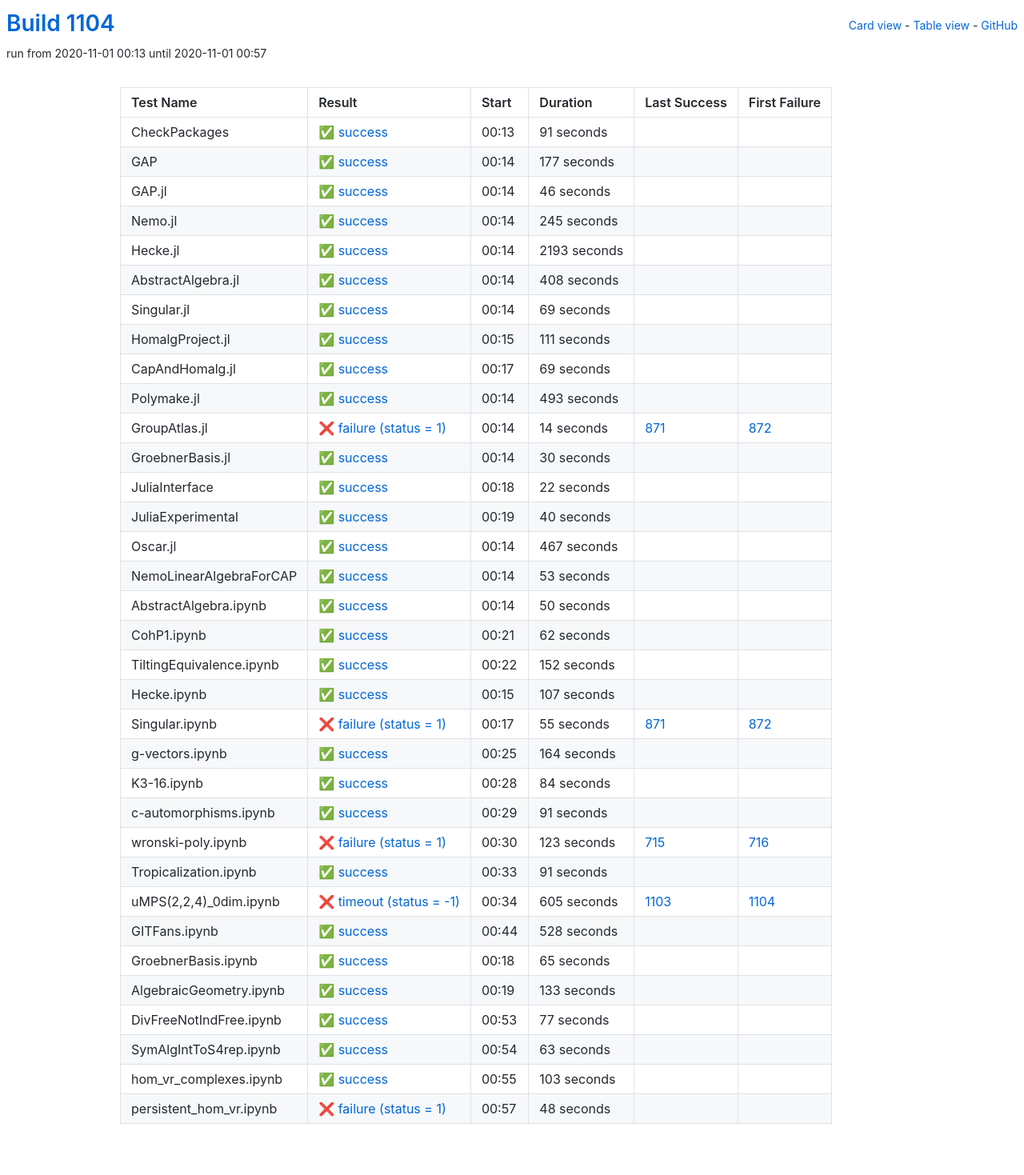
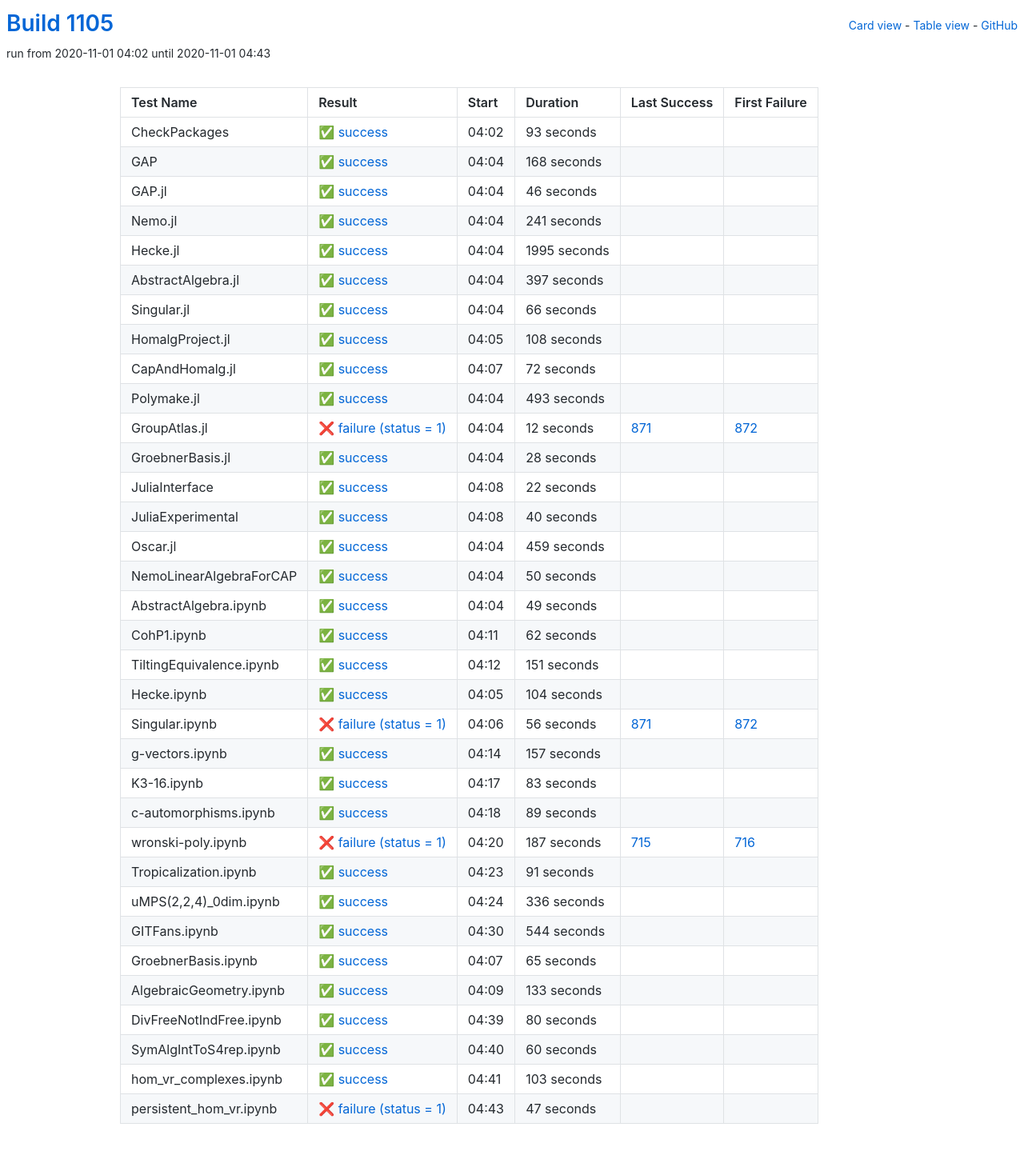
Before and after one commit to oscar-system/oscar-ci-status-stable, a Jekyll site: the page built from table.html, in a window 1280 px wide. Shown: the whole page at 80% size. Built offline with Jekyll 4.4.1, drawn with Linux system fonts in a browser that asks for light colours.

Commit message:
Build #1105

```diff
--- a/_data/ci.yml
+++ b/_data/ci.yml
@@ -1,6 +1,6 @@
 ---
-build: 1104
-build_url: https://oscarci.mathematik.uni-kl.de/job/oscar-stable/1104/
+build: 1105
+build_url: https://oscarci.mathematik.uni-kl.de/job/oscar-stable/1105/
 job: oscar-stable
 organization: oscar-system
 repo: oscar-ci-status-stable
@@ -8,32 +8,32 @@ repourl: https://github.com/oscar-system/oscar-ci-status-stable
 tests:
 - name: CheckPackages
   id: checkpackages
-  log: https://oscarci.mathematik.uni-kl.de/job/oscar-stable/1104/artifact/logs/build-1104/CheckPackages.log
-  start: 2020-11-01 00:13
+  log: https://oscarci.mathematik.uni-kl.de/job/oscar-stable/1105/artifact/logs/build-1105/CheckPackages.log
+  start: 2020-11-01 04:02
   success: true
   exitcode: 0
   status: success
-  duration: 91
+  duration: 93
   last_success: false
   last_success_url:
   first_failure: false
   first_failure_url:
 - name: GAP
   id: gap
-  log: https://oscarci.mathematik.uni-kl.de/job/oscar-stable/1104/artifact/logs/build-1104/GAP.log
-  start: 2020-11-01 00:14
+  log: https://oscarci.mathematik.uni-kl.de/job/oscar-stable/1105/artifact/logs/build-1105/GAP.log
+  start: 2020-11-01 04:04
   success: true
   exitcode: 0
   status: success
-  duration: 177
+  duration: 168
   last_success: false
   last_success_url:
   first_failure: false
   first_failure_url:
 - name: GAP.jl
   id: gap-jl
-  log: https://oscarci.mathematik.uni-kl.de/job/oscar-stable/1104/artifact/logs/build-1104/GAP.jl.log
-  start: 2020-11-01 00:14
+  log: https://oscarci.mathematik.uni-kl.de/job/oscar-stable/1105/artifact/logs/build-1105/GAP.jl.log
+  start: 2020-11-01 04:04
   success: true
   exitcode: 0
   status: success
@@ -44,80 +44,80 @@ tests:
   first_failure_url:
 - name: Nemo.jl
   id: nemo-jl
-  log: https://oscarci.mathematik.uni-kl.de/job/oscar-stable/1104/artifact/logs/build-1104/Nemo.jl.log
-  start: 2020-11-01 00:14
+  log: https://oscarci.mathematik.uni-kl.de/job/oscar-stable/1105/artifact/logs/build-1105/Nemo.jl.log
+  start: 2020-11-01 04:04
   success: true
   exitcode: 0
   status: success
-  duration: 245
+  duration: 241
   last_success: false
   last_success_url:
   first_failure: false
   first_failure_url:
 - name: Hecke.jl
   id: hecke-jl
-  log: https://oscarci.mathematik.uni-kl.de/job/oscar-stable/1104/artifact/logs/build-1104/Hecke.jl.log
-  start: 2020-11-01 00:14
+  log: https://oscarci.mathematik.uni-kl.de/job/oscar-stable/1105/artifact/logs/build-1105/Hecke.jl.log
+  start: 2020-11-01 04:04
   success: true
   exitcode: 0
   status: success
-  duration: 2193
+  duration: 1995
   last_success: false
   last_success_url:
   first_failure: false
   first_failure_url:
 - name: AbstractAlgebra.jl
   id: abstractalgebra-jl
-  log: https://oscarci.mathematik.uni-kl.de/job/oscar-stable/1104/artifact/logs/build-1104/AbstractAlgebra.jl.log
-  start: 2020-11-01 00:14
+  log: https://oscarci.mathematik.uni-kl.de/job/oscar-stable/1105/artifact/logs/build-1105/AbstractAlgebra.jl.log
+  start: 2020-11-01 04:04
   success: true
   exitcode: 0
   status: success
-  duration: 408
+  duration: 397
   last_success: false
   last_success_url:
   first_failure: false
   first_failure_url:
 - name: Singular.jl
   id: singular-jl
-  log: https://oscarci.mathematik.uni-kl.de/job/oscar-stable/1104/artifact/logs/build-1104/Singular.jl.log
-  start: 2020-11-01 00:14
+  log: https://oscarci.mathematik.uni-kl.de/job/oscar-stable/1105/artifact/logs/build-1105/Singular.jl.log
+  start: 2020-11-01 04:04
   success: true
   exitcode: 0
   status: success
-  duration: 69
+  duration: 66
   last_success: false
   last_success_url:
   first_failure: false
   first_failure_url:
 - name: HomalgProject.jl
   id: homalgproject-jl
-  log: https://oscarci.mathematik.uni-kl.de/job/oscar-stable/1104/artifact/logs/build-1104/HomalgProject.jl.log
-  start: 2020-11-01 00:15
+  log: https://oscarci.mathematik.uni-kl.de/job/oscar-stable/1105/artifact/logs/build-1105/HomalgProject.jl.log
+  start: 2020-11-01 04:05
   success: true
   exitcode: 0
   status: success
-  duration: 111
+  duration: 108
   last_success: false
   last_success_url:
   first_failure: false
   first_failure_url:
 - name: CapAndHomalg.jl
   id: capandhomalg-jl
-  log: https://oscarci.mathematik.uni-kl.de/job/oscar-stable/1104/artifact/logs/build-1104/CapAndHomalg.jl.log
-  start: 2020-11-01 00:17
+  log: https://oscarci.mathematik.uni-kl.de/job/oscar-stable/1105/artifact/logs/build-1105/CapAndHomalg.jl.log
+  start: 2020-11-01 04:07
   success: true
   exitcode: 0
   status: success
-  duration: 69
+  duration: 72
   last_success: false
   last_success_url:
   first_failure: false
   first_failure_url:
 - name: Polymake.jl
   id: polymake-jl
-  log: https://oscarci.mathematik.uni-kl.de/job/oscar-stable/1104/artifact/logs/build-1104/Polymake.jl.log
-  start: 2020-11-01 00:14
+  log: https://oscarci.mathematik.uni-kl.de/job/oscar-stable/1105/artifact/logs/build-1105/Polymake.jl.log
+  start: 2020-11-01 04:04
   success: true
   exitcode: 0
   status: success
@@ -128,32 +128,32 @@ tests:
   first_failure_url:
 - name: GroupAtlas.jl
   id: groupatlas-jl
-  log: https://oscarci.mathematik.uni-kl.de/job/oscar-stable/1104/artifact/logs/build-1104/GroupAtlas.jl.log
-  start: 2020-11-01 00:14
+  log: https://oscarci.mathematik.uni-kl.de/job/oscar-stable/1105/artifact/logs/build-1105/GroupAtlas.jl.log
+  start: 2020-11-01 04:04
   success: false
   exitcode: 1
   status: failure
-  duration: 14
+  duration: 12
   last_success: 871
   last_success_url: https://oscarci.mathematik.uni-kl.de/job/oscar-stable/871/
   first_failure: 872
   first_failure_url: https://oscarci.mathematik.uni-kl.de/job/oscar-stable/872/
 - name: GroebnerBasis.jl
   id: groebnerbasis-jl
-  log: https://oscarci.mathematik.uni-kl.de/job/oscar-stable/1104/artifact/logs/build-1104/GroebnerBasis.jl.log
-  start: 2020-11-01 00:14
+  log: https://oscarci.mathematik.uni-kl.de/job/oscar-stable/1105/artifact/logs/build-1105/GroebnerBasis.jl.log
+  start: 2020-11-01 04:04
   success: true
   exitcode: 0
   status: success
-  duration: 30
+  duration: 28
   last_success: false
   last_success_url:
   first_failure: false
   first_failure_url:
 - name: JuliaInterface
   id: juliainterface
-  log: https://oscarci.mathematik.uni-kl.de/job/oscar-stable/1104/artifact/logs/build-1104/JuliaInterface.log
-  start: 2020-11-01 00:18
+  log: https://oscarci.mathematik.uni-kl.de/job/oscar-stable/1105/artifact/logs/build-1105/JuliaInterface.log
+  start: 2020-11-01 04:08
   success: true
   exitcode: 0
   status: success
@@ -164,8 +164,8 @@ tests:
   first_failure_url:
 - name: JuliaExperimental
   id: juliaexperimental
-  log: https://oscarci.mathematik.uni-kl.de/job/oscar-stable/1104/artifact/logs/build-1104/JuliaExperimental.log
-  start: 2020-11-01 00:19
+  log: https://oscarci.mathematik.uni-kl.de/job/oscar-stable/1105/artifact/logs/build-1105/JuliaExperimental.log
+  start: 2020-11-01 04:08
   success: true
   exitcode: 0
   status: success
@@ -176,32 +176,20 @@ tests:
   first_failure_url:
 - name: Oscar.jl
   id: oscar-jl
-  log: https://oscarci.mathematik.uni-kl.de/job/oscar-stable/1104/artifact/logs/build-1104/Oscar.jl.log
-  start: 2020-11-01 00:14
+  log: https://oscarci.mathematik.uni-kl.de/job/oscar-stable/1105/artifact/logs/build-1105/Oscar.jl.log
+  start: 2020-11-01 04:04
   success: true
   exitcode: 0
   status: success
-  duration: 467
+  duration: 459
   last_success: false
   last_success_url:
   first_failure: false
   first_failure_url:
 - name: NemoLinearAlgebraForCAP
   id: nemolinearalgebraforcap
-  log: https://oscarci.mathematik.uni-kl.de/job/oscar-stable/1104/artifact/logs/build-1104/NemoLinearAlgebraForCAP.log
-  start: 2020-11-01 00:14
-  success: true
-  exitcode: 0
-  status: success
-  duration: 53
-  last_success: false
-  last_success_url:
-  first_failure: false
-  first_failure_url:
-- name: AbstractAlgebra.ipynb
-  id: abstractalgebra-ipynb
-  log: https://oscarci.mathematik.uni-kl.de/job/oscar-stable/1104/artifact/logs/build-1104/AbstractAlgebra.ipynb.log
-  start: 2020-11-01 00:14
+  log: https://oscarci.mathematik.uni-kl.de/job/oscar-stable/1105/artifact/logs/build-1105/NemoLinearAlgebraForCAP.log
+  start: 2020-11-01 04:04
   success: true
   exitcode: 0
   status: success
@@ -210,10 +198,22 @@ tests:
   last_success_url:
   first_failure: false
   first_failure_url:
+- name: AbstractAlgebra.ipynb
+  id: abstractalgebra-ipynb
+  log: https://oscarci.mathematik.uni-kl.de/job/oscar-stable/1105/artifact/logs/build-1105/AbstractAlgebra.ipynb.log
+  start: 2020-11-01 04:04
+  success: true
+  exitcode: 0
+  status: success
+  duration: 49
+  last_success: false
+  last_success_url:
+  first_failure: false
+  first_failure_url:
 - name: CohP1.ipynb
   id: cohp1-ipynb
-  log: https://oscarci.mathematik.uni-kl.de/job/oscar-stable/1104/artifact/logs/build-1104/CohP1.ipynb.log
-  start: 2020-11-01 00:21
+  log: https://oscarci.mathematik.uni-kl.de/job/oscar-stable/1105/artifact/logs/build-1105/CohP1.ipynb.log
+  start: 2020-11-01 04:11
   success: true
   exitcode: 0
   status: success
@@ -224,92 +224,92 @@ tests:
   first_failure_url:
 - name: TiltingEquivalence.ipynb
   id: tiltingequivalence-ipynb
-  log: https://oscarci.mathematik.uni-kl.de/job/oscar-stable/1104/artifact/logs/build-1104/TiltingEquivalence.ipynb.log
-  start: 2020-11-01 00:22
+  log: https://oscarci.mathematik.uni-kl.de/job/oscar-stable/1105/artifact/logs/build-1105/TiltingEquivalence.ipynb.log
+  start: 2020-11-01 04:12
   success: true
   exitcode: 0
   status: success
-  duration: 152
+  duration: 151
   last_success: false
   last_success_url:
   first_failure: false
   first_failure_url:
 - name: Hecke.ipynb
   id: hecke-ipynb
-  log: https://oscarci.mathematik.uni-kl.de/job/oscar-stable/1104/artifact/logs/build-1104/Hecke.ipynb.log
-  start: 2020-11-01 00:15
+  log: https://oscarci.mathematik.uni-kl.de/job/oscar-stable/1105/artifact/logs/build-1105/Hecke.ipynb.log
+  start: 2020-11-01 04:05
   success: true
   exitcode: 0
   status: success
-  duration: 107
+  duration: 104
   last_success: false
   last_success_url:
   first_failure: false
   first_failure_url:
 - name: Singular.ipynb
   id: singular-ipynb
-  log: https://oscarci.mathematik.uni-kl.de/job/oscar-stable/1104/artifact/logs/build-1104/Singular.ipynb.log
-  start: 2020-11-01 00:17
+  log: https://oscarci.mathematik.uni-kl.de/job/oscar-stable/1105/artifact/logs/build-1105/Singular.ipynb.log
+  start: 2020-11-01 04:06
   success: false
   exitcode: 1
   status: failure
-  duration: 55
+  duration: 56
   last_success: 871
   last_success_url: https://oscarci.mathematik.uni-kl.de/job/oscar-stable/871/
   first_failure: 872
   first_failure_url: https://oscarci.mathematik.uni-kl.de/job/oscar-stable/872/
 - name: g-vectors.ipynb
   id: g-vectors-ipynb
-  log: https://oscarci.mathematik.uni-kl.de/job/oscar-stable/1104/artifact/logs/build-1104/g-vectors.ipynb.log
-  start: 2020-11-01 00:25
+  log: https://oscarci.mathematik.uni-kl.de/job/oscar-stable/1105/artifact/logs/build-1105/g-vectors.ipynb.log
+  start: 2020-11-01 04:14
   success: true
   exitcode: 0
   status: success
-  duration: 164
+  duration: 157
   last_success: false
   last_success_url:
   first_failure: false
   first_failure_url:
 - name: K3-16.ipynb
   id: k3-16-ipynb
-  log: https://oscarci.mathematik.uni-kl.de/job/oscar-stable/1104/artifact/logs/build-1104/K3-16.ipynb.log
-  start: 2020-11-01 00:28
+  log: https://oscarci.mathematik.uni-kl.de/job/oscar-stable/1105/artifact/logs/build-1105/K3-16.ipynb.log
+  start: 2020-11-01 04:17
   success: true
   exitcode: 0
   status: success
-  duration: 84
+  duration: 83
   last_success: false
   last_success_url:
   first_failure: false
   first_failure_url:
 - name: c-automorphisms.ipynb
   id: c-automorphisms-ipynb
-  log: https://oscarci.mathematik.uni-kl.de/job/oscar-stable/1104/artifact/logs/build-1104/c-automorphisms.ipynb.log
-  start: 2020-11-01 00:29
+  log: https://oscarci.mathematik.uni-kl.de/job/oscar-stable/1105/artifact/logs/build-1105/c-automorphisms.ipynb.log
+  start: 2020-11-01 04:18
   success: true
   exitcode: 0
   status: success
-  duration: 91
+  duration: 89
   last_success: false
   last_success_url:
   first_failure: false
   first_failure_url:
 - name: wronski-poly.ipynb
   id: wronski-poly-ipynb
-  log: https://oscarci.mathematik.uni-kl.de/job/oscar-stable/1104/artifact/logs/build-1104/wronski-poly.ipynb.log
-  start: 2020-11-01 00:30
+  log: https://oscarci.mathematik.uni-kl.de/job/oscar-stable/1105/artifact/logs/build-1105/wronski-poly.ipynb.log
+  start: 2020-11-01 04:20
   success: false
   exitcode: 1
   status: failure
-  duration: 123
+  duration: 187
   last_success: 715
   last_success_url: https://oscarci.mathematik.uni-kl.de/job/oscar-stable/715/
   first_failure: 716
   first_failure_url: https://oscarci.mathematik.uni-kl.de/job/oscar-stable/716/
 - name: Tropicalization.ipynb
   id: tropicalization-ipynb
-  log: https://oscarci.mathematik.uni-kl.de/job/oscar-stable/1104/artifact/logs/build-1104/Tropicalization.ipynb.log
-  start: 2020-11-01 00:33
+  log: https://oscarci.mathematik.uni-kl.de/job/oscar-stable/1105/artifact/logs/build-1105/Tropicalization.ipynb.log
+  start: 2020-11-01 04:23
   success: true
   exitcode: 0
   status: success
@@ -320,32 +320,32 @@ tests:
   first_failure_url:
 - name: uMPS(2,2,4)_0dim.ipynb
   id: umps-2-2-4-0dim-ipynb
-  log: https://oscarci.mathematik.uni-kl.de/job/oscar-stable/1104/artifact/logs/build-1104/uMPS-2-2-4-_0dim.ipynb.log
-  start: 2020-11-01 00:34
-  success: false
-  exitcode: -1
-  status: timeout
-  duration: 605
-  last_success: 1103
-  last_success_url: https://oscarci.mathematik.uni-kl.de/job/oscar-stable/1103/
-  first_failure: 1104
-  first_failure_url: https://oscarci.mathematik.uni-kl.de/job/oscar-stable/1104/
-- name: GITFans.ipynb
-  id: gitfans-ipynb
-  log: https://oscarci.mathematik.uni-kl.de/job/oscar-stable/1104/artifact/logs/build-1104/GITFans.ipynb.log
-  start: 2020-11-01 00:44
+  log: https://oscarci.mathematik.uni-kl.de/job/oscar-stable/1105/artifact/logs/build-1105/uMPS-2-2-4-_0dim.ipynb.log
+  start: 2020-11-01 04:24
   success: true
   exitcode: 0
   status: success
-  duration: 528
+  duration: 336
+  last_success: false
+  last_success_url:
+  first_failure: false
+  first_failure_url:
+- name: GITFans.ipynb
+  id: gitfans-ipynb
+  log: https://oscarci.mathematik.uni-kl.de/job/oscar-stable/1105/artifact/logs/build-1105/GITFans.ipynb.log
+  start: 2020-11-01 04:30
+  success: true
+  exitcode: 0
+  status: success
+  duration: 544
   last_success: false
   last_success_url:
   first_failure: false
   first_failure_url:
 - name: GroebnerBasis.ipynb
   id: groebnerbasis-ipynb
-  log: https://oscarci.mathematik.uni-kl.de/job/oscar-stable/1104/artifact/logs/build-1104/GroebnerBasis.ipynb.log
-  start: 2020-11-01 00:18
+  log: https://oscarci.mathematik.uni-kl.de/job/oscar-stable/1105/artifact/logs/build-1105/GroebnerBasis.ipynb.log
+  start: 2020-11-01 04:07
   success: true
   exitcode: 0
   status: success
@@ -356,8 +356,8 @@ tests:
   first_failure_url:
 - name: AlgebraicGeometry.ipynb
   id: algebraicgeometry-ipynb
-  log: https://oscarci.mathematik.uni-kl.de/job/oscar-stable/1104/artifact/logs/build-1104/AlgebraicGeometry.ipynb.log
-  start: 2020-11-01 00:19
+  log: https://oscarci.mathematik.uni-kl.de/job/oscar-stable/1105/artifact/logs/build-1105/AlgebraicGeometry.ipynb.log
+  start: 2020-11-01 04:09
   success: true
   exitcode: 0
   status: success
@@ -368,32 +368,32 @@ tests:
   first_failure_url:
 - name: DivFreeNotIndFree.ipynb
   id: divfreenotindfree-ipynb
-  log: https://oscarci.mathematik.uni-kl.de/job/oscar-stable/1104/artifact/logs/build-1104/DivFreeNotIndFree.ipynb.log
-  start: 2020-11-01 00:53
+  log: https://oscarci.mathematik.uni-kl.de/job/oscar-stable/1105/artifact/logs/build-1105/DivFreeNotIndFree.ipynb.log
+  start: 2020-11-01 04:39
   success: true
   exitcode: 0
   status: success
-  duration: 77
+  duration: 80
   last_success: false
   last_success_url:
   first_failure: false
   first_failure_url:
 - name: SymAlgIntToS4rep.ipynb
   id: symalginttos4rep-ipynb
-  log: https://oscarci.mathematik.uni-kl.de/job/oscar-stable/1104/artifact/logs/build-1104/SymAlgIntToS4rep.ipynb.log
-  start: 2020-11-01 00:54
+  log: https://oscarci.mathematik.uni-kl.de/job/oscar-stable/1105/artifact/logs/build-1105/SymAlgIntToS4rep.ipynb.log
+  start: 2020-11-01 04:40
   success: true
   exitcode: 0
   status: success
-  duration: 63
+  duration: 60
   last_success: false
   last_success_url:
   first_failure: false
   first_failure_url:
 - name: hom_vr_complexes.ipynb
   id: hom-vr-complexes-ipynb
-  log: https://oscarci.mathematik.uni-kl.de/job/oscar-stable/1104/artifact/logs/build-1104/hom_vr_complexes.ipynb.log
-  start: 2020-11-01 00:55
+  log: https://oscarci.mathematik.uni-kl.de/job/oscar-stable/1105/artifact/logs/build-1105/hom_vr_complexes.ipynb.log
+  start: 2020-11-01 04:41
   success: true
   exitcode: 0
   status: success
@@ -404,12 +404,12 @@ tests:
   first_failure_url:
 - name: persistent_hom_vr.ipynb
   id: persistent-hom-vr-ipynb
-  log: https://oscarci.mathematik.uni-kl.de/job/oscar-stable/1104/artifact/logs/build-1104/persistent_hom_vr.ipynb.log
-  start: 2020-11-01 00:57
+  log: https://oscarci.mathematik.uni-kl.de/job/oscar-stable/1105/artifact/logs/build-1105/persistent_hom_vr.ipynb.log
+  start: 2020-11-01 04:43
   success: false
   exitcode: 1
   status: failure
-  duration: 48
+  duration: 47
   last_success: false
   last_success_url:
   first_failure: false
```
Also changed, not shown: README.md.
